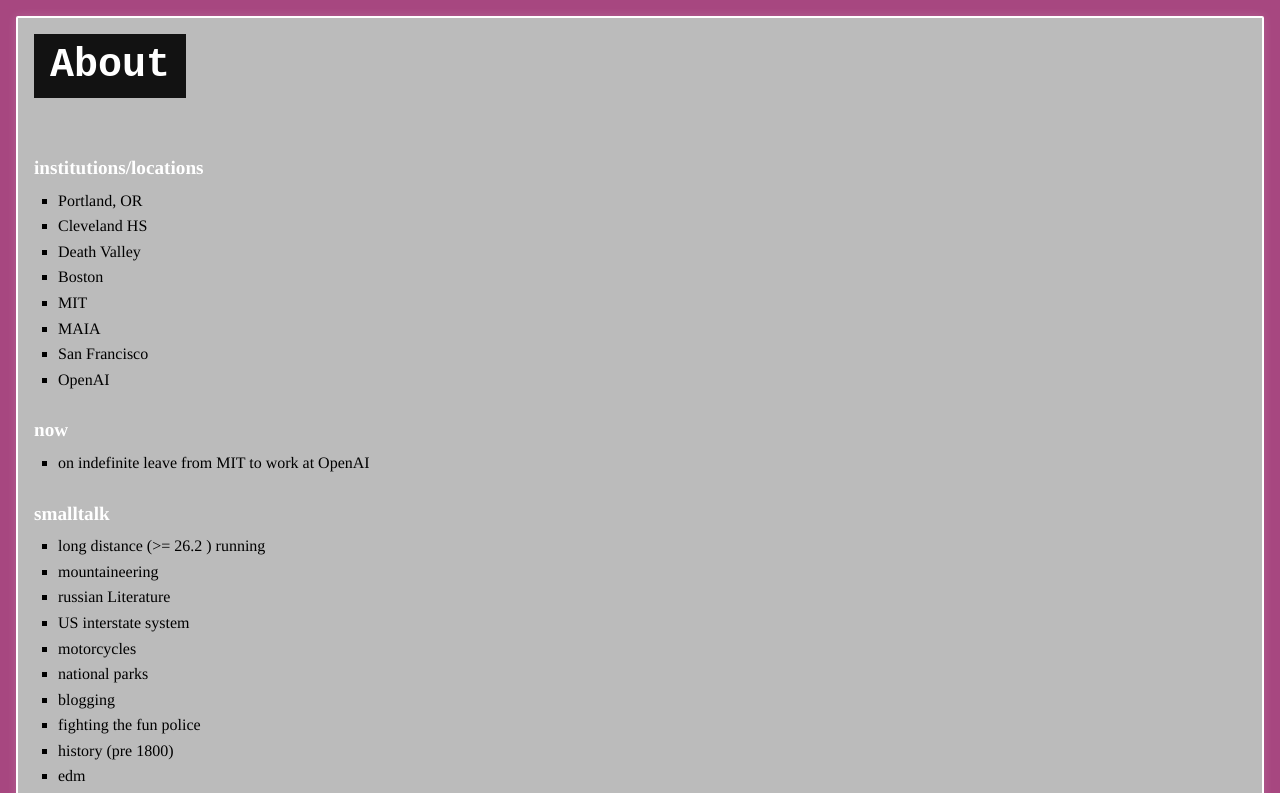
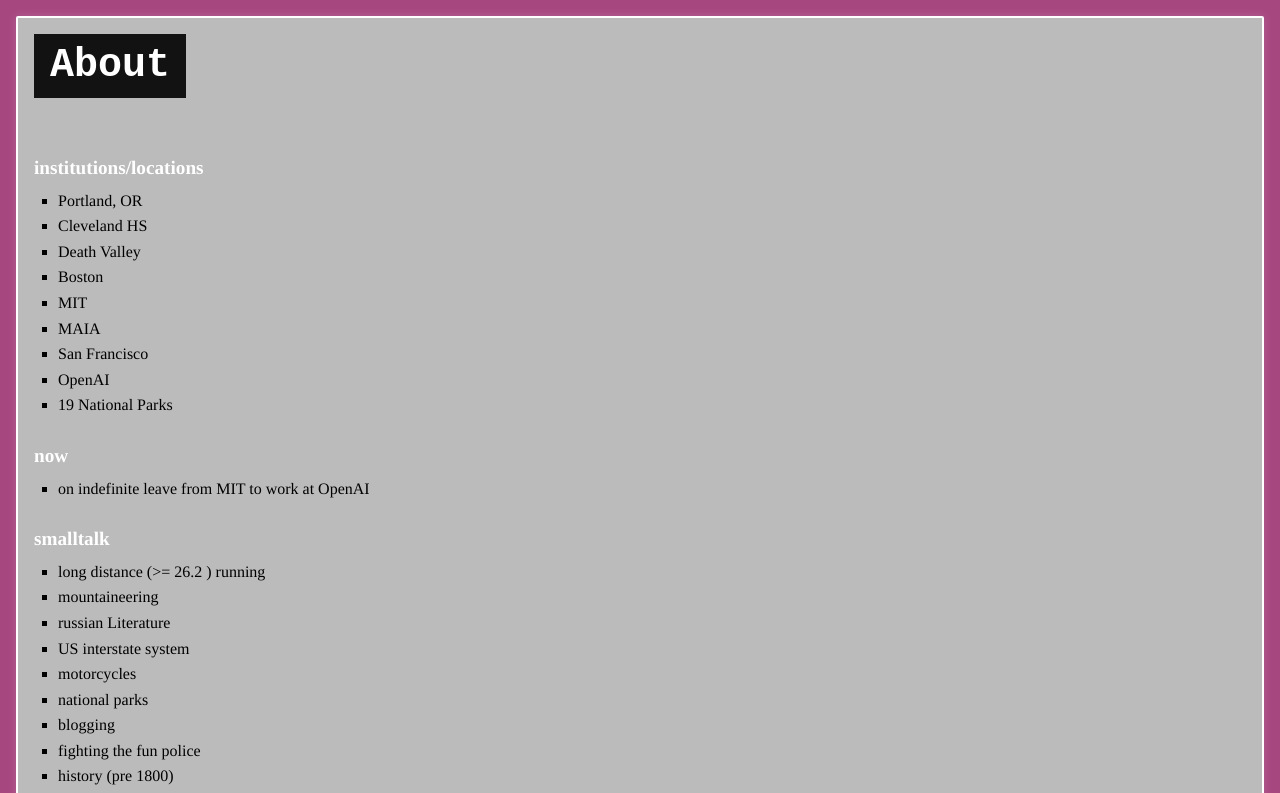
Before and after one commit to will-hath/willhath.com, a Next.js app: page /about in a window 1280 px wide. Shown: the top 793 px of the page. Built offline with nearby package versions, Linux system fonts and the light colour scheme.

Commit message:
updated content

```diff
--- a/src/app/about/getContent.ts
+++ b/src/app/about/getContent.ts
@@ -10,6 +10,7 @@ export function getAboutContent() {
 <li>MAIA</li>
 <li>San Francisco</li>
 <li>OpenAI</li>
+<li>19 National Parks</li>
 </ul>
 <h4>now</h4>
 <ul>
```
